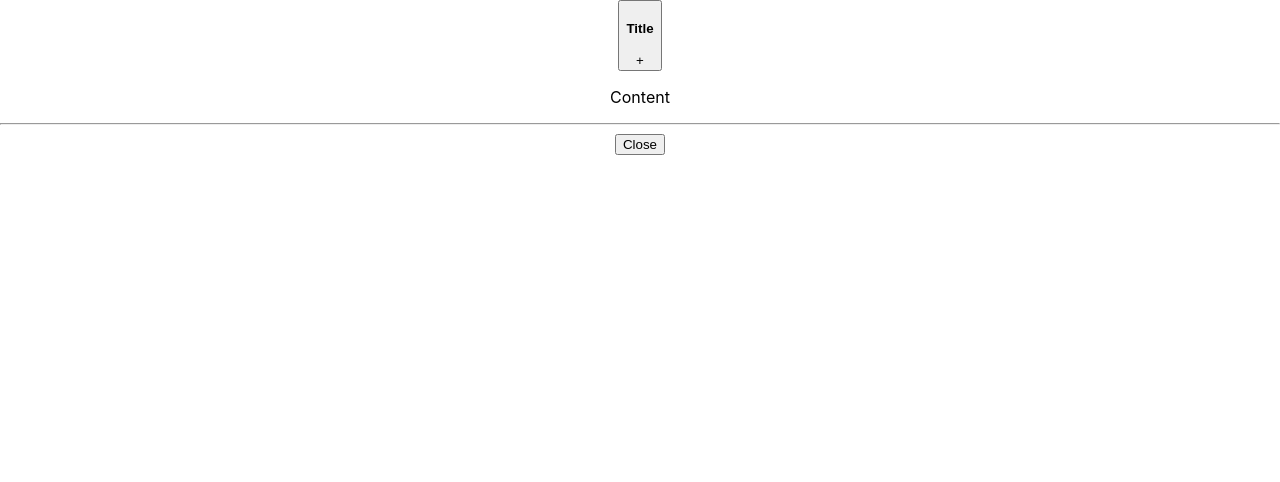
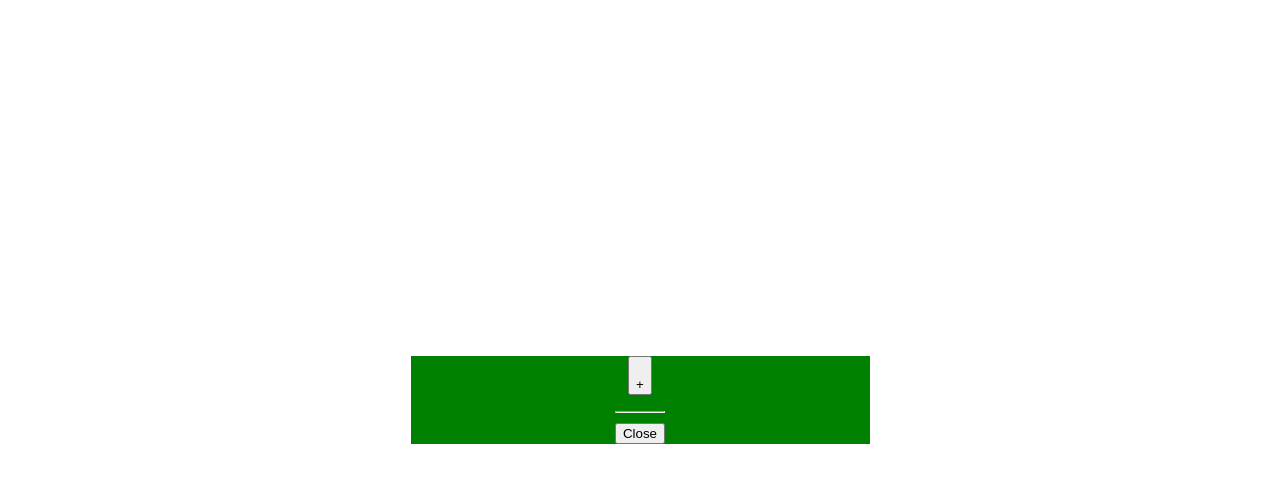
Before and after one commit to rakesh8055/Accordion, a React (Create React App) app in the folder custom-accordion/: page / in a window 1280 px wide. Shown: the top 482 px of the page. Built offline with nearby package versions, Linux system fonts and the light colour scheme.

Commit message:
Added basic styles
Accordion component centered and added basic styles

```diff
--- a/custom-accordion/package.json
+++ b/custom-accordion/package.json
@@ -9,6 +9,7 @@
     "react": "^17.0.2",
     "react-dom": "^17.0.2",
     "react-scripts": "4.0.3",
+    "sass": "^1.43.4",
     "web-vitals": "^1.1.2"
   },
   "scripts": {
--- a/custom-accordion/src/App.css
+++ b/custom-accordion/src/App.css
@@ -1,38 +1,10 @@
+@import url('https://fonts.googleapis.com/css2?family=Open+Sans:wght@300&display=swap');
+
 .App {
   text-align: center;
-}
-
-.App-logo {
-  height: 40vmin;
-  pointer-events: none;
-}
-
-@media (prefers-reduced-motion: no-preference) {
-  .App-logo {
-    animation: App-logo-spin infinite 20s linear;
-  }
-}
-
-.App-header {
-  background-color: #282c34;
-  min-height: 100vh;
+  font-family: 'Open Sans', sans-serif;
   display: flex;
-  flex-direction: column;
   align-items: center;
   justify-content: center;
-  font-size: calc(10px + 2vmin);
-  color: white;
+  height: 100vh;
 }
-
-.App-link {
-  color: #61dafb;
-}
-
-@keyframes App-logo-spin {
-  from {
-    transform: rotate(0deg);
-  }
-  to {
-    transform: rotate(360deg);
-  }
-}
--- a/custom-accordion/src/components/accordion/Accordion.jsx
+++ b/custom-accordion/src/components/accordion/Accordion.jsx
@@ -1,14 +1,17 @@
-const Accordion = () => {
+import './Accordion.styles.scss';
+
+const Accordion = (props) => {
+
     return(
         <div className='wrapper'>
-            <button>
-                <h4>Title</h4>
+            <button className='toggle-btn'>
+                <h4>{props.title}</h4>
                 <span>+</span>
             </button>
             <div className='content'>
-                <p>Content</p>
+                <p>{props.text}</p>
                 <hr></hr>
-                <button>Close</button>
+                <button className='close-btn'>Close</button>
             </div>
         </div>
     )
--- /dev/null
+++ b/custom-accordion/src/components/accordion/Accordion.styles.scss
@@ -0,0 +1,8 @@
+.wrapper {
+    display: flex;
+    flex-direction: column;
+    justify-content: space-evenly;
+    align-items: center;
+    width: 459px;
+    background-color: green;
+}
```
Also changed, not shown: 1 other file (tests, documents, lock files or other folders).
